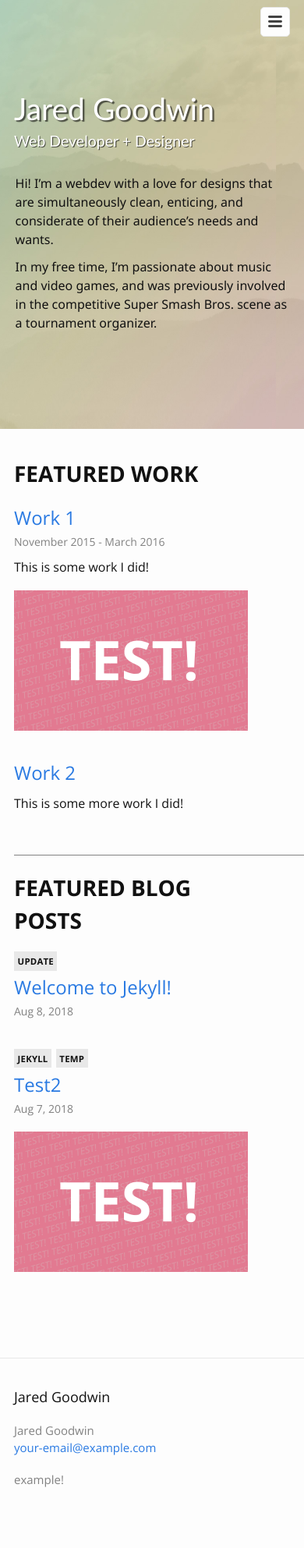
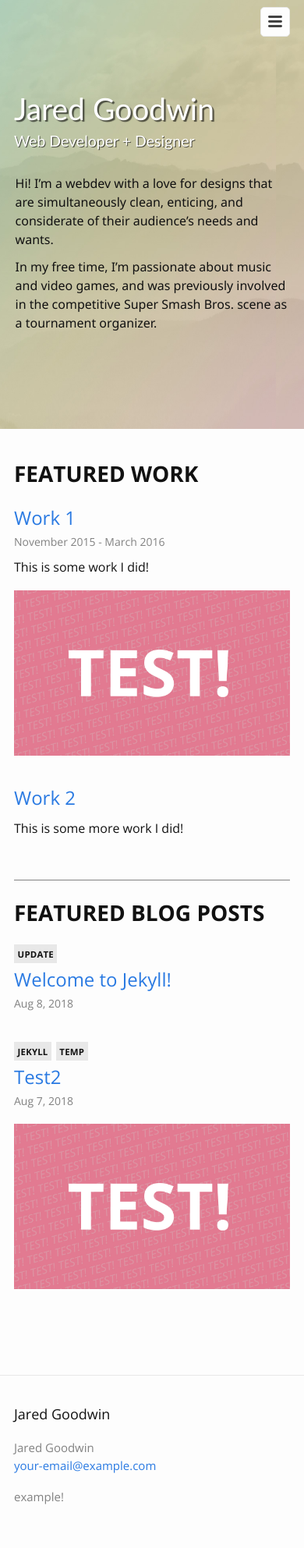
Before and after one commit to goodwin72/jaredrgoodwin.com, a Jekyll site: the page built from index.html, in a window 390 px wide. Shown: the whole page at 78% size. Built offline with Jekyll 4.4.1, drawn with Linux system fonts in a browser that asks for light colours; some web fonts are replaced; before the commit the page ends 1962 px from its top, so only the background shows below that.

Commit message:
Fixed mobile width overflow issue and unneeded column padding at mobile width on two-column class

```diff
--- a/_sass/minima/_layout.scss
+++ b/_sass/minima/_layout.scss
@@ -369,6 +369,7 @@
         min-width: 100%;    //A bit strange, but works for all browsers tested
                             //   (instead of, for example, min-width: auto,
                             //    which doesn't work in IE11).
+        padding-right: 0;
     }
 }
 
@@ -578,6 +579,10 @@
 
 .IE-widthfix{
     width: 100%;
+
+    @include media-query($on-palm){
+        width: auto;
+    }
 }
 
 .selected{
```
